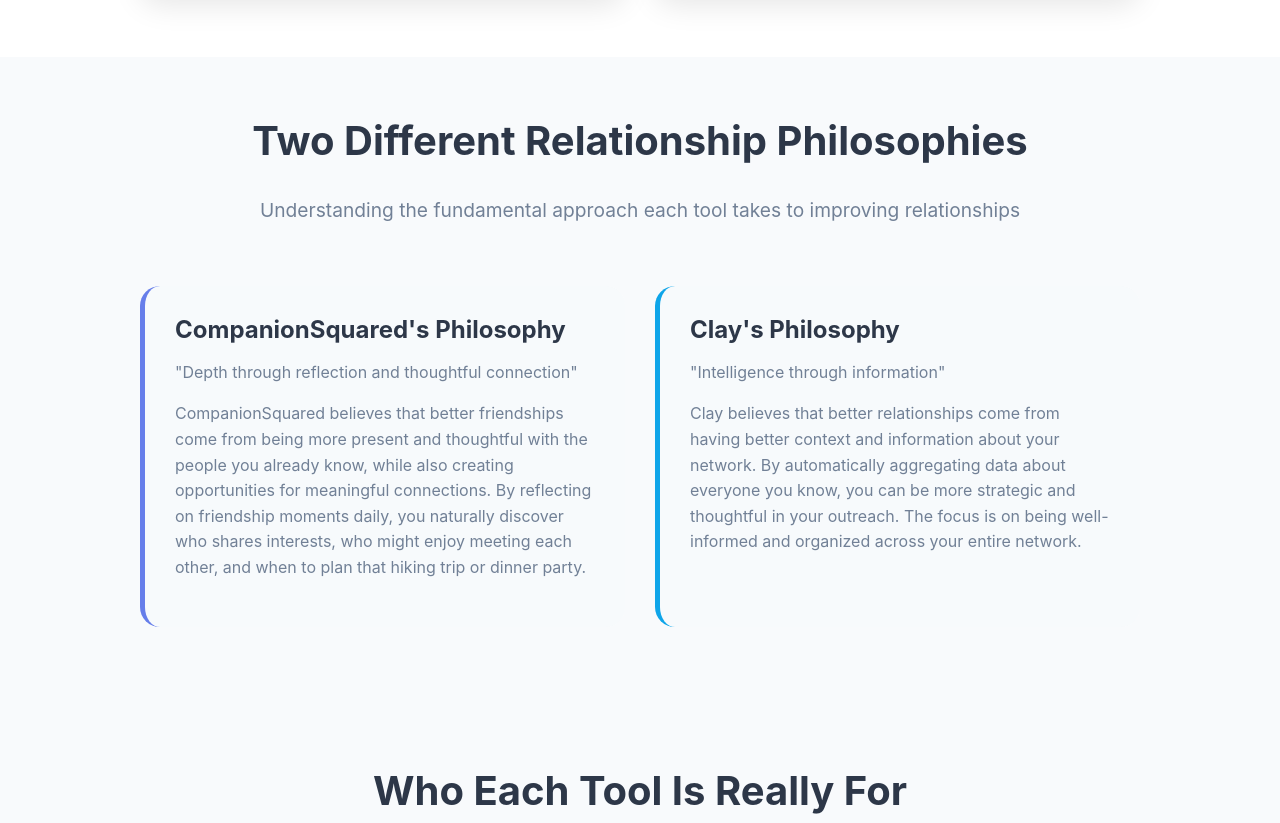
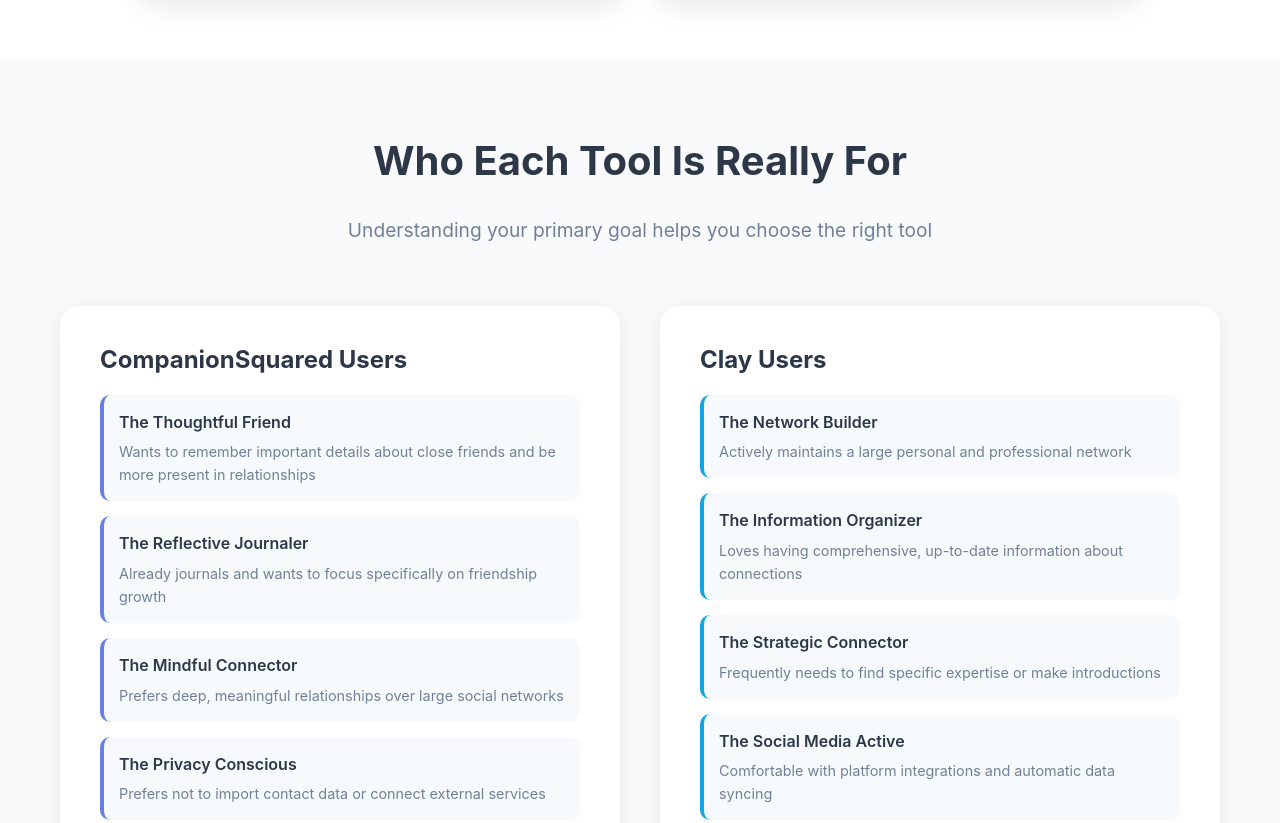
Before and after one commit to shudshudshud/companionsqlanding, a plain HTML site: page vs-clay.html in a window 1280 px wide. Shown: the part 896-1719 px from the top of the page. Drawn offline with Linux system fonts and the light colour scheme.

Commit message:
made format changes zzz

```diff
--- a/vs-clay.html
+++ b/vs-clay.html
@@ -21,7 +21,7 @@
     <div class="page-header">
         <div class="container">
             <h1>CompanionSquared vs Clay</h1>
-            <p>Both use smart technology to improve relationships, but take completely different approaches to connection.</p>
+            <p>Both help you maintain relationships, but serve completely different purposes. Here's how to choose.</p>
         </div>
     </div>
 
@@ -40,27 +40,6 @@
                     <h3>Clay</h3>
                     <p class="tagline">Network Intelligence Platform</p>
                     <p>Clay creates a comprehensive, intelligent database of everyone in your network by automatically pulling data from multiple sources. It helps you stay informed about connections, find relevant people for specific needs, and maintain relationships through smart reminders and context.</p>
-                </div>
-            </div>
-        </div>
-    </section>
-
-    <section class="philosophy-section">
-        <div class="container">
-            <h2>Two Different Relationship Philosophies</h2>
-            <p class="subtitle">Understanding the fundamental approach each tool takes to improving relationships</p>
-
-            <div class="philosophy-grid">
-                <div class="philosophy-card companionsquared">
-                    <h3>CompanionSquared's Philosophy</h3>
-                    <p class="approach">"Depth through reflection and thoughtful connection"</p>
-                    <p>CompanionSquared believes that better friendships come from being more present and thoughtful with the people you already know, while also creating opportunities for meaningful connections. By reflecting on friendship moments daily, you naturally discover who shares interests, who might enjoy meeting each other, and when to plan that hiking trip or dinner party.</p>
-                </div>
-
-                <div class="philosophy-card clay">
-                    <h3>Clay's Philosophy</h3>
-                    <p class="approach">"Intelligence through information"</p>
-                    <p>Clay believes that better relationships come from having better context and information about your network. By automatically aggregating data about everyone you know, you can be more strategic and thoughtful in your outreach. The focus is on being well-informed and organized across your entire network.</p>
                 </div>
             </div>
         </div>
```
Also changed, not shown: vs-monica.html (+1 -1 lines).
